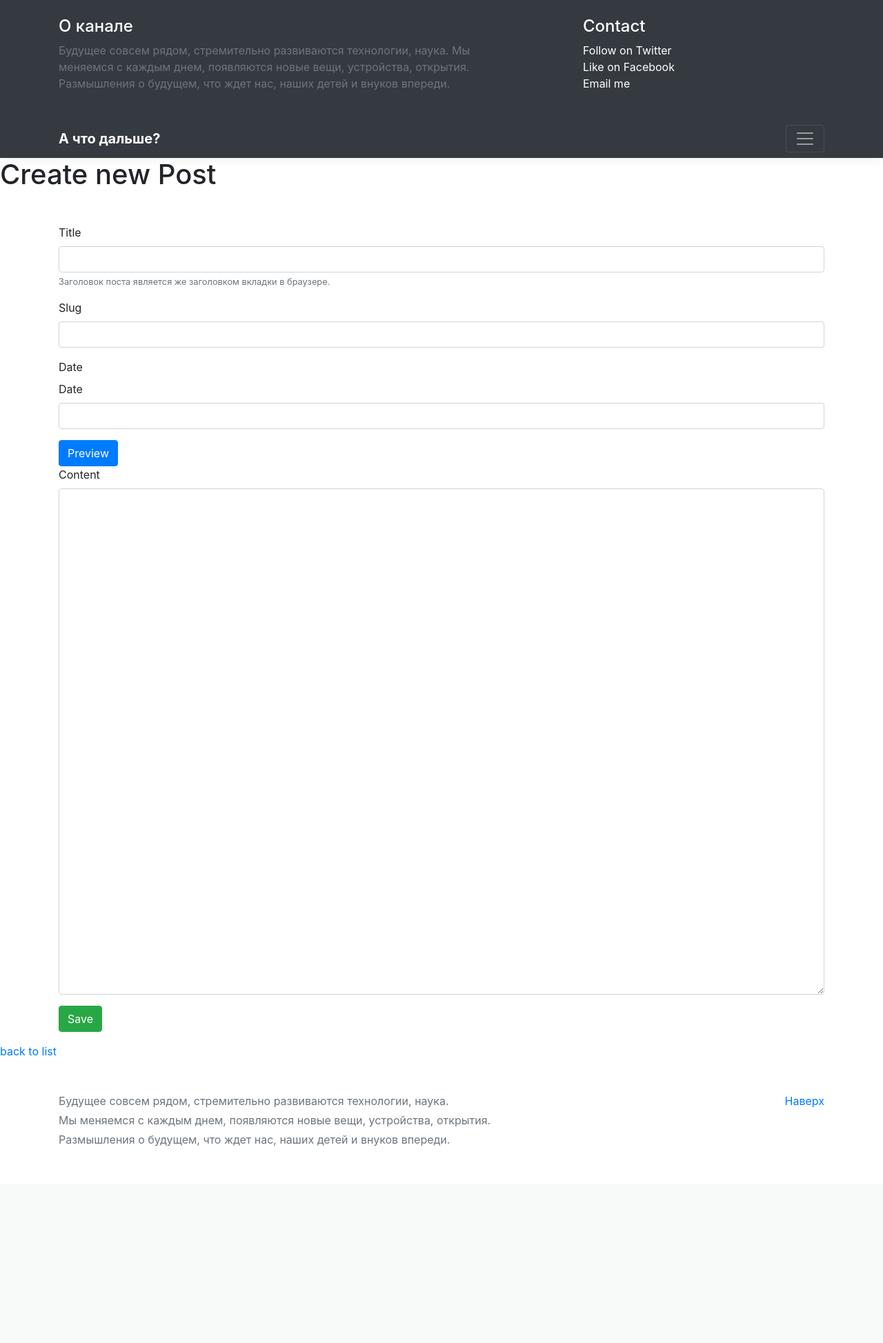
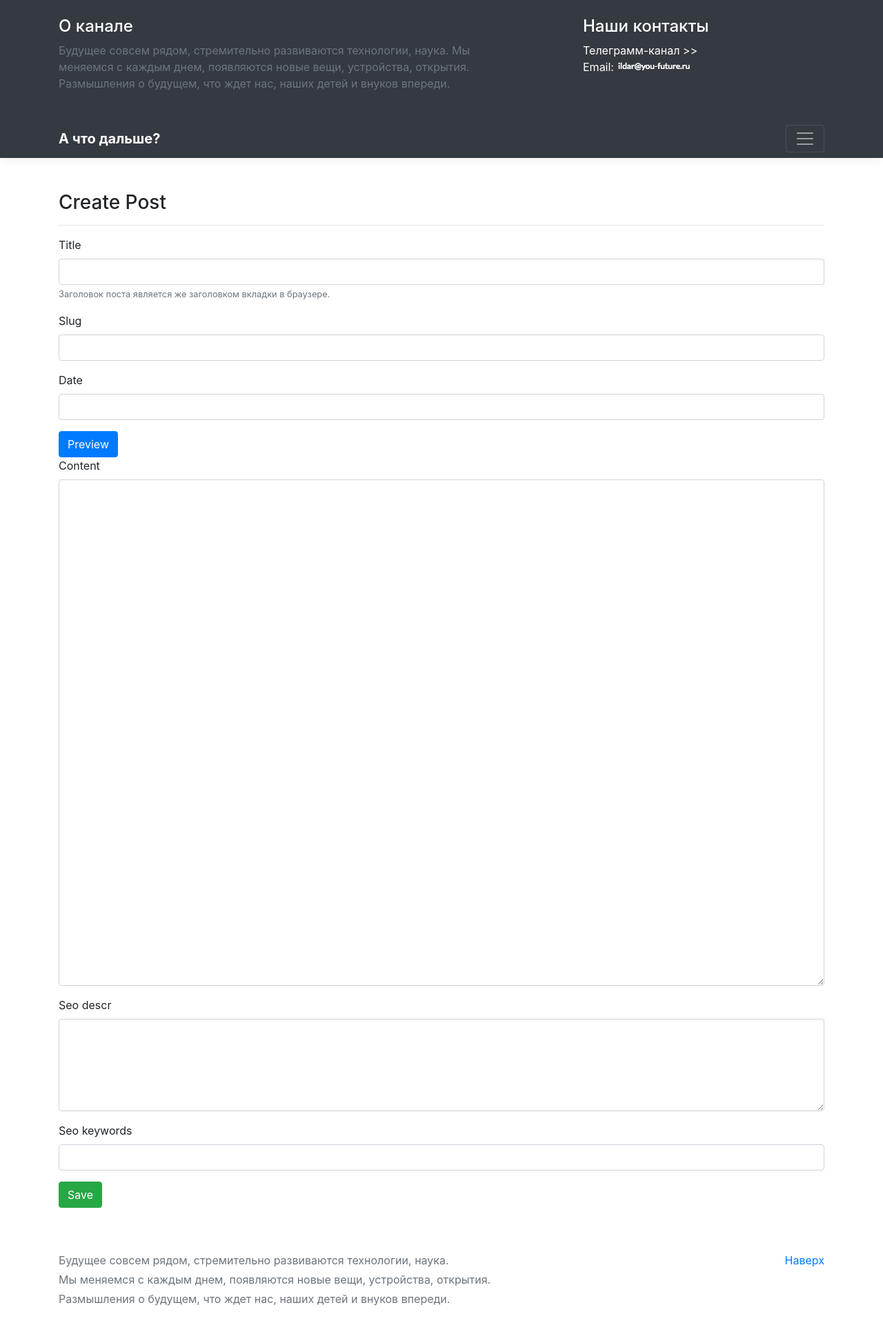
Before and after one commit to frops/you-future3, a Symfony app: template app/templates/post/new.html.twig in a window 1280 px wide, after a click that opens the changed part. Shown: the whole page at 69% size. Before the commit the page ends 1662 px from the top, so only its background shows below. Run offline with Twig, Linux system fonts and the light colour scheme; the template is opened without the code that fills it, so the values that code supplies are empty; form fields are guessed from the names that the template uses; some libraries are stand-ins or nearby versions.

Commit message:
first final

```diff
--- a/app/src/Form/PostType.php
+++ b/app/src/Form/PostType.php
@@ -19,6 +19,8 @@ class PostType extends AbstractType
             ->add('slug', TextType::class)
             ->add('date', DateType::class)
             ->add('content', TextareaType::class)
+            ->add('seoDescr', TextareaType::class)
+            ->add('seoKeywords', TextType::class)
             ->add('save', SubmitType::class, ['label' => 'Создать'])
             ->getForm();
     }
--- a/app/templates/base.html.twig
+++ b/app/templates/base.html.twig
@@ -12,6 +12,15 @@
     <link rel="stylesheet" href="/css/album.css"/>
 
     <title>{% block title %}{% endblock %}</title>
+    <meta name="description" content="{% block seoDescr %}{% endblock %}">
+    <meta name="keywords" content="{% block seoKeywords %}{% endblock %}">
+
+    <meta property="og:title" content="{{ block('title') }}" />
+    <meta property="og:type" content="{% block ogType %}{% endblock %}" />
+    <meta property="og:url" content="https://you-future.ru{{ app.request.getBaseUrl ~ app.request.getPathInfo }}" />
+    <meta property="og:image" content="https://you-future.ru/img/yf_logo.jpg" />
+
+    {% block og %}{% endblock %}
 
     <meta charset="UTF-8">
     {% block stylesheets %}{% endblock %}
@@ -27,11 +36,10 @@
                         Размышления о будущем, что ждет нас, наших детей и внуков впереди.</p>
                 </div>
                 <div class="col-sm-4 offset-md-1 py-4">
-                    <h4 class="text-white">Contact</h4>
+                    <h4 class="text-white">Наши контакты</h4>
                     <ul class="list-unstyled">
-                        <li><a href="#" class="text-white">Follow on Twitter</a></li>
-                        <li><a href="#" class="text-white">Like on Facebook</a></li>
-                        <li><a href="#" class="text-white">Email me</a></li>
+                        <li><a href="http://t-do.ru/you_future" target="_blank" class="text-white">Телеграмм-канал >></a></li>
+                        <li class="text-white">Email: <img src="{{ asset('img/email.png') }}"></li>
                     </ul>
                 </div>
             </div>
@@ -39,7 +47,7 @@
     </div>
     <div class="navbar navbar-dark bg-dark box-shadow">
         <div class="container d-flex justify-content-between">
-            <a href="#" class="navbar-brand d-flex align-items-center">
+            <a href="/" class="navbar-brand d-flex align-items-center">
                 <strong>А что дальше?</strong>
             </a>
             <button class="navbar-toggler" type="button" data-toggle="collapse" data-target="#navbarHeader"
--- a/app/templates/post/_form.html.twig
+++ b/app/templates/post/_form.html.twig
@@ -1,6 +1,3 @@
-<div class="container mt-5">
-    <div class="row">
-        <div class="col-md-12 col-sm-12">
 {{ form_start(form) }}
             {{ form_errors(form) }}
 
@@ -18,7 +15,6 @@
 </div>
 
 <div class="form-group">
-                {{ form_label(form.date) }}
     {{ form_errors(form.date) }}
     {{ form_row(form.date) }}
 </div>
@@ -33,6 +29,20 @@
     {{ form_widget(form.content, {'attr': {'class': 'form-control', 'rows': '30'}}) }}
 </div>
 
+<div class="form-group">
+    {{ form_label(form.seoDescr) }}
+
+    {{ form_errors(form.seoDescr) }}
+    {{ form_widget(form.seoDescr, {'attr': {'class': 'form-control', 'rows': '5'}}) }}
+</div>
+
+<div class="form-group">
+    {{ form_label(form.seoKeywords) }}
+
+    {{ form_errors(form.seoKeywords) }}
+    {{ form_widget(form.seoKeywords, {'attr': {'class': 'form-control'}}) }}
+</div>
+
 <div class="row" id="preview_content">
     <br>
     <div class="col-md-12">
@@ -41,19 +51,18 @@
 </div>
 
 <div class="form-group" id="block_content">
-                {{ form_widget(form.save, {'attr': {'class': 'btn btn-success'}}) }}
+    {{ form_widget(form.save, {'attr': {'class': 'btn btn-success', 'label': button_label }}) }}
 </div>
 
 {{ form_end(form) }}
-        </div>
-    </div>
-</div>
+
 
 <script>
 	let preview = false;
 
 	function toggle_preview() {
-        let content = $("#form_content").val();
+		let content = $("#post_content").val();
+		console.log($("#post_content").val(), 'cnt');
 
 		if (preview) {
 			$("#btn_toggle_preview").html("Preview");
--- a/app/templates/post/latest.html.twig
+++ b/app/templates/post/latest.html.twig
@@ -12,12 +12,12 @@
         </section>
 
         {% for post in posts %}
-        <div class="card">
+        <div class="card mb-1">
             <div class="card-body">
                 <h5 class="card-title">{{ post.title }}</h5>
                 <p>{{ post.date ? post.date|date('Y-m-d') : '' }}</p>
-                <p class="card-text">Some quick example text to build on the card title and make up the bulk of the card's content.</p>
-                <a href="{{ path('post_show', {'date': post.date | date("Y-m-d"), 'slug': post.slug}) }}">Читать</a>
+                <p class="card-text">{{  post.seoDescr }}</p>
+                <a class="btn btn-sm btn-outline-info" href="{{ path('post_show', {'year': post.date | date("Y"), 'month': post.date | date("m"), 'day': post.date | date("d"), 'slug': post.slug}) }}">Читать</a>
             </div>
         </div>
         {% else %}
--- a/app/templates/post/new.html.twig
+++ b/app/templates/post/new.html.twig
@@ -3,9 +3,18 @@
 {% block title %}New Post{% endblock %}
 
 {% block body %}
-    <h1>Create new Post</h1>
+    <div class="container mt-5">
+        <div class="row">
+            <div class="col-md-12 col-sm-12">
+                <h3>Create Post</h3>
+                <hr>
+            </div>
+        </div>
+        <div class="row">
+            <div class="col-md-12 col-sm-12">
+                {{ include('post/_form.html.twig', {'button_label': 'Create'}) }}
 
-    {{ include('post/_form.html.twig') }}
-
-    <a href="{{ path('post_index') }}">back to list</a>
+            </div>
+        </div>
+    </div>
 {% endblock %}
```
Also changed, not shown: app/src/Controller/IndexController.php (added, +20 -0 lines), app/src/Controller/PostController.php (+26 -19 lines), app/src/Entity/Post.php (+10 -3 lines), app/src/Repository/PostRepository.php (+9 -0 lines), app/templates/post/edit.html.twig (+12 -6 lines), app/templates/post/show.html.twig (+15 -4 lines), app/public/img/email.png (added), app/public/img/yf_logo.jpg (added). Lines whose indentation alone changed are shown as unchanged.
